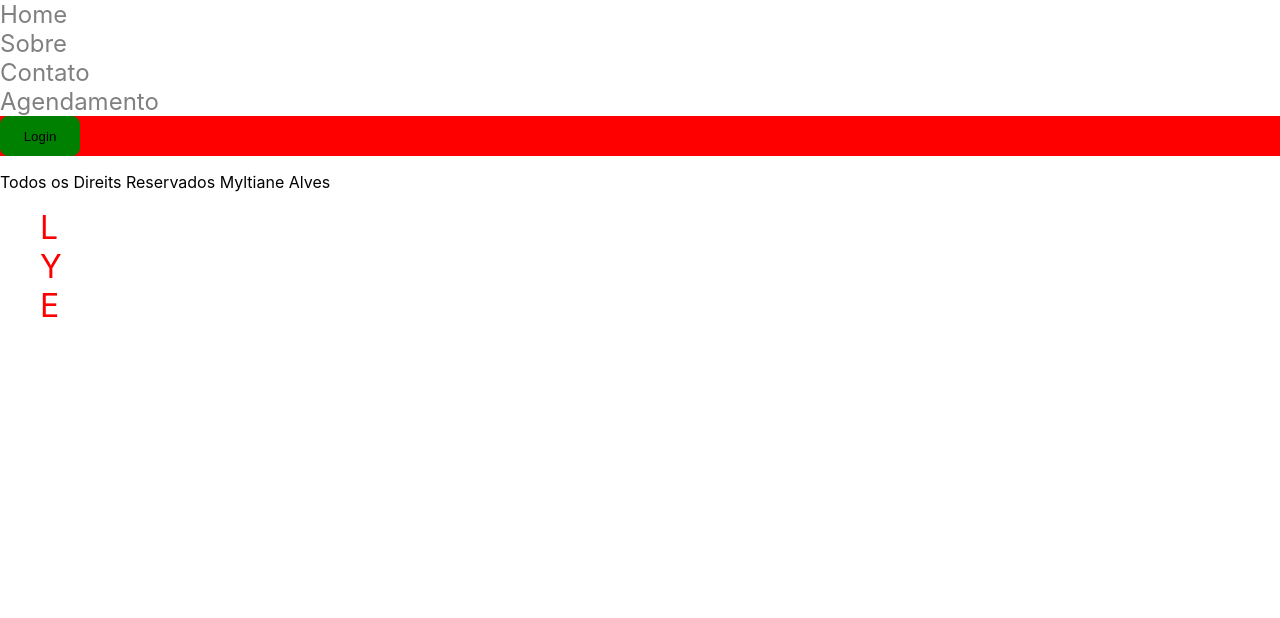
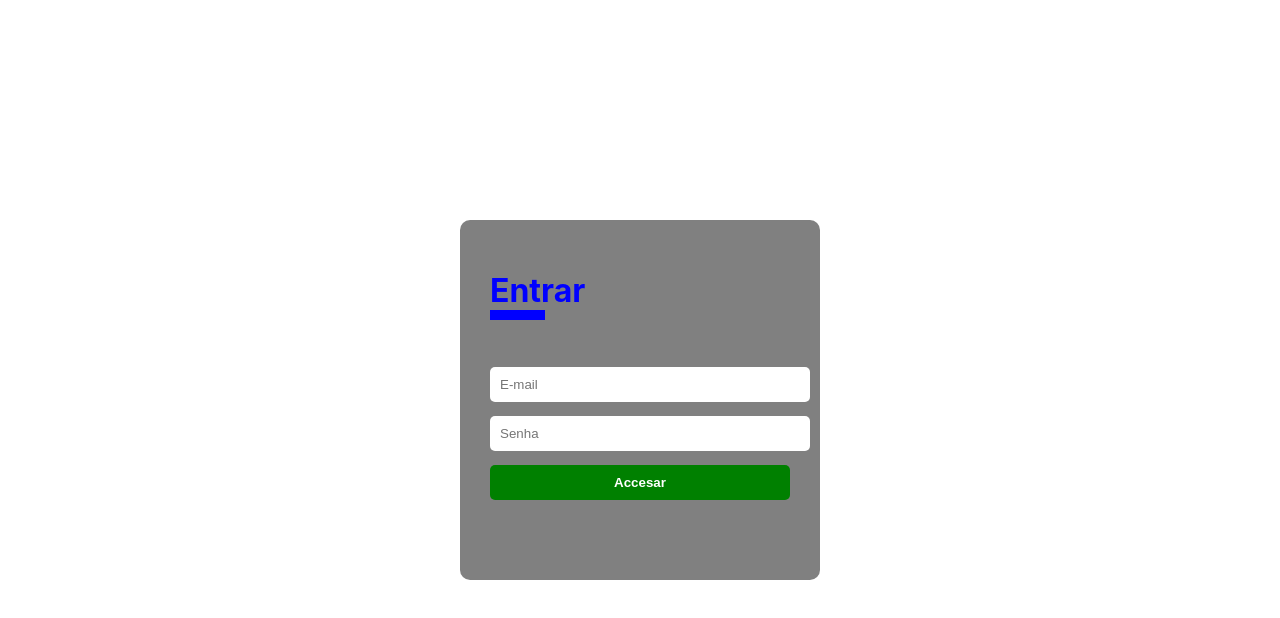
Before and after one commit to Myltiane-Alves/Salao, a React (Create React App) app: page / in a window 1280 px wide. Shown: the top 618 px of the page. Built offline with nearby package versions, Linux system fonts and the light colour scheme.

Commit message:
Atualizando signin

```diff
--- a/src/App.tsx
+++ b/src/App.tsx
@@ -1,11 +1,13 @@
+import Header from './Components/Header';
+import Login from './Components/Login';
 import Footer from './Components/Footer';
-import Header from './Components/Header';
 
 function App() {
   return (
     <>
-     <Header />
-     <Footer/>
+
+     <Login />
+
 
     </>
   );
--- a/src/Components/Login/index.tsx
+++ b/src/Components/Login/index.tsx
@@ -1,19 +1,46 @@
+import { useState } from 'react';
+import { useAuth } from '../../Hooks/auth';
 import
 {
-    Container
+    Container,
+    Form,
+    Title,
+    Input,
+    Button
 }
  from './styled';
 
-const Card = () => {
+const SignIn: React.FC = () => {
+    const [email, setEmail] = useState<string>('')
+    const [password, setPassword] = useState<string>('')
+
+    const { signIn  } = useAuth();
+
     return(
         <>
           <Container>
-              <Form>
+              <Form onSubmit={() => signIn(email, password)}>
                   <Title>Entrar</Title>
+
+                  <Input
+                    type="email"
+                    placeholder="E-mail"
+                    required
+                    onChange={(e) => setEmail(e.target.value)}
+                  />
+
+                  <Input
+                    type="password"
+                    placeholder="Senha"
+                    required
+                    onChange={(e) => setPassword(e.target.value)}
+                  />
+
+                  <Button type="submit"> Accesar</Button>
               </Form>
           </Container>
         </>
     )
 }
 
-export default Card;
+export default SignIn;
--- a/src/Components/Login/styled.ts
+++ b/src/Components/Login/styled.ts
@@ -1,3 +1,64 @@
 import styled from 'styled-components';
 
-export const Container = styled.div``;
+export const Container = styled.div`
+    height: 100vh;
+
+    display: flex;
+    flex: 1;
+    flex-direction: column;
+    justify-content: center;
+    align-items: center;
+
+
+`;
+
+export const Form = styled.form`
+    width: 300px;
+    height: 300px;
+
+    padding: 30px;
+
+    border-radius: 10px;
+    background-color: gray;
+`;
+
+export const Title = styled.h1`
+    margin-bottom: 40px;
+
+    color: blue;
+
+    &:after {
+        content: '';
+        display: block;
+        width: 55px;
+        border-bottom: 10px solid ;
+    }
+`;
+
+export const Button = styled.button`
+    width: 100%;
+
+    margin: 7px 0;
+    padding: 10px;
+
+    border-radius: 5px;
+
+    font-weight: bold;
+    color: white;
+    background-color: green;
+    border: none;
+    transition: opacity .3s;
+
+    &:hover{
+        opacity: .7;
+    }
+`;
+export const Input = styled.input`
+    width: 100%;
+
+    margin: 7px 0;
+    padding: 10px;
+
+    border-radius: 5px;
+    border: none;
+`;
--- /dev/null
+++ b/src/Hooks/auth.tsx
@@ -0,0 +1,47 @@
+import { createContext, useContext, useState } from "react";
+
+
+interface IAuthContext {
+    logged: boolean;
+    signIn(email: string, password: string): void;
+    signOut(): void;
+}
+
+const AuthContext = createContext<IAuthContext>({} as IAuthContext);
+
+const AuthProvider: React.FC = ({ children }) => {
+    const [logged, setLogged] = useState<boolean>(() => {
+        const isLogged = localStorage.getItem('@salao:logged');
+
+        return !!isLogged;
+    })
+
+    const signIn = (email: string, password: string) => {
+        if (email === 'myltiano@email.com' && password === '1234') {
+            localStorage.setItem('@salao:logged', 'true');
+            setLogged(true);
+        } else {
+            alert("Senha ou usuário inválidos!");
+        }
+    }
+
+
+    const signOut = () => {
+        localStorage.removeItem('@salao:logged');
+        setLogged(true);;
+    }
+
+    return(
+        <AuthContext.Provider value={{logged, signIn, signOut}}>
+            {children}
+        </AuthContext.Provider>
+    )
+}
+
+function useAuth(): IAuthContext {
+    const context = useContext(AuthContext);
+
+    return context;
+}
+
+export { AuthProvider, useAuth };
```
